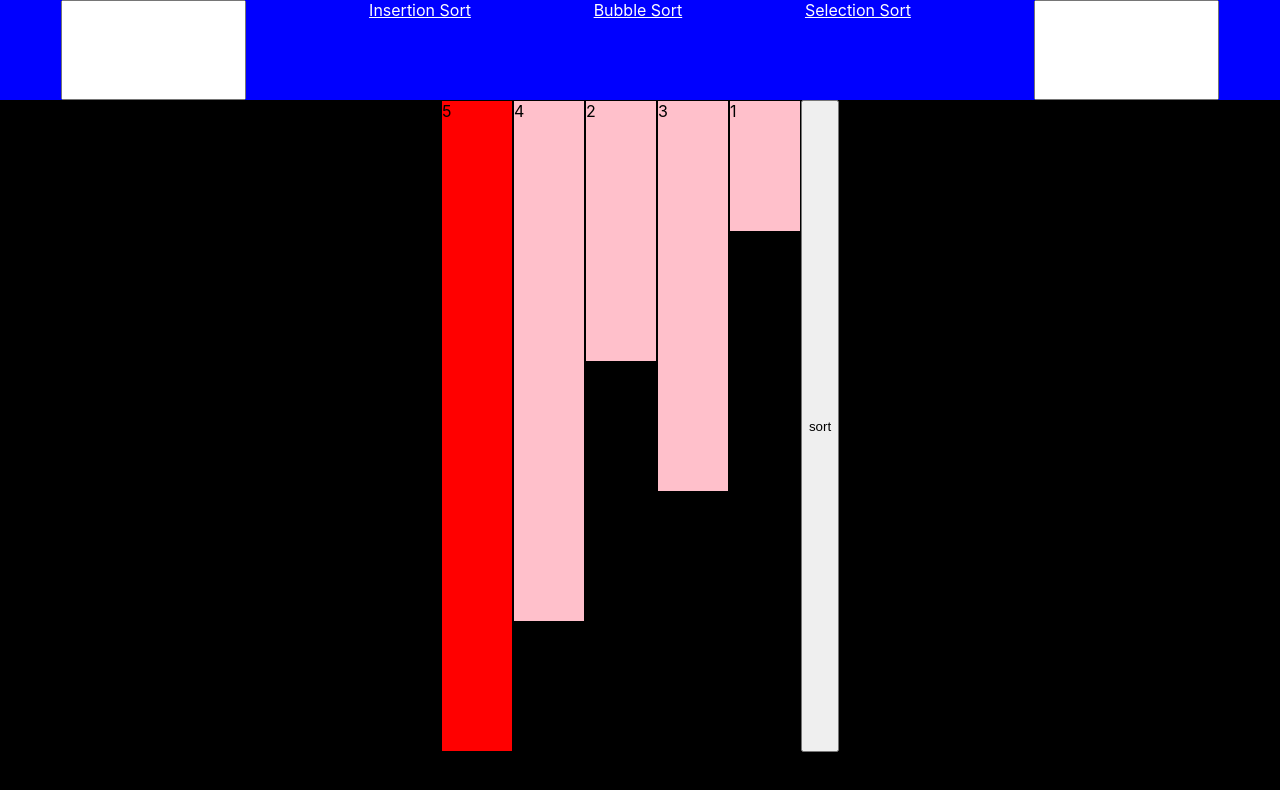
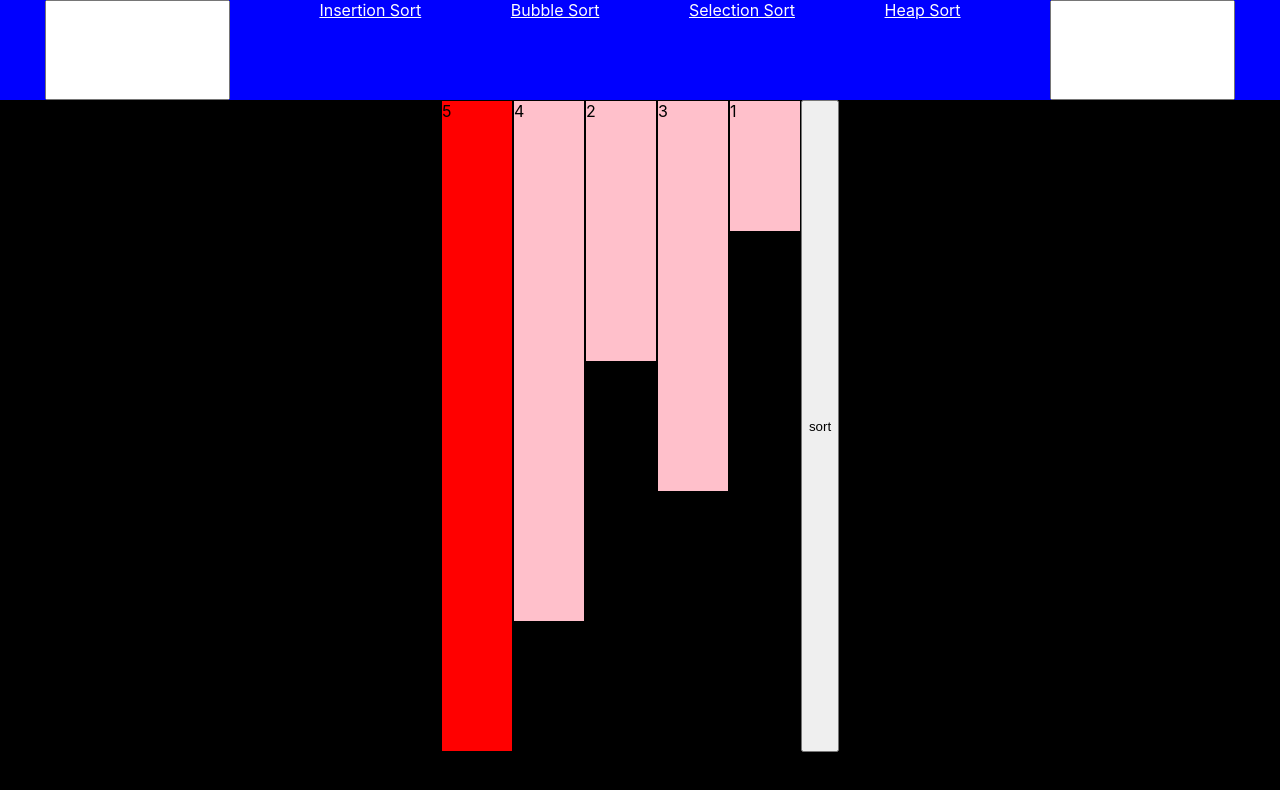
Before and after one commit to semperag/Learn-Algorithms, a React (Create React App) app: page / in a window 1280 px wide. Shown: the top 790 px of the page. Built offline with nearby package versions, Linux system fonts and the light colour scheme.

Commit message:
Adding HeapSort

```diff
--- a/src/Navbar.js
+++ b/src/Navbar.js
@@ -43,6 +43,7 @@ const Navbar = ({items, setItems, setSpeed, shuffleArray}) => {
             <Link to="/">Insertion Sort</Link>
             <Link to="/bubble-sort">Bubble Sort</Link>
             <Link to="/selection-sort">Selection Sort</Link>
+            <Link to="/heap-sort">Heap Sort</Link>
             <input onChange={changeSpeed}></input>
         </div>
     );
```
